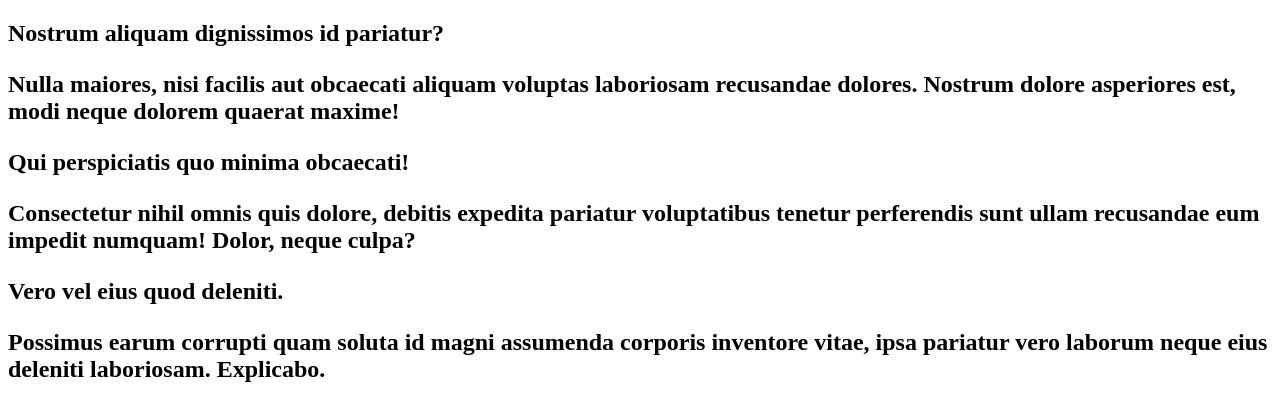
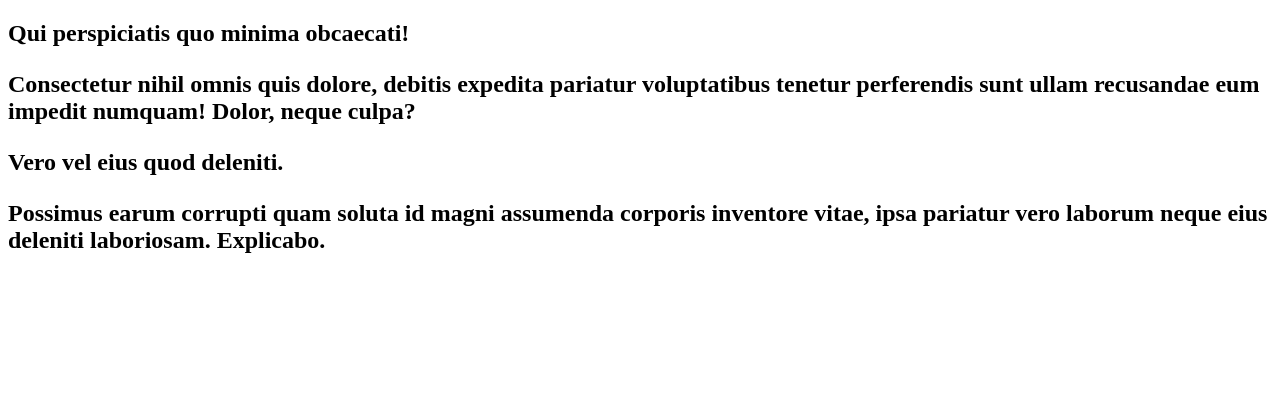
Before and after one commit to srikantoraj/forking-practie, a plain HTML site: page index.html in a window 1280 px wide. Drawn offline with Linux system fonts and the light colour scheme.

Commit message:
hello there

```diff
--- a/index.html
+++ b/index.html
@@ -8,12 +8,7 @@
 </head>
 <body>
 
-        <div class="one">
-            <h2>
-                Nostrum aliquam dignissimos id pariatur?
-                <p>Nulla maiores, nisi facilis aut obcaecati aliquam voluptas laboriosam recusandae dolores. Nostrum dolore asperiores est, modi neque dolorem quaerat maxime!</p>
-            </h2>
-        </div>
+
         <div class="one">
             <h2>
                 Qui perspiciatis quo minima obcaecati!
```
